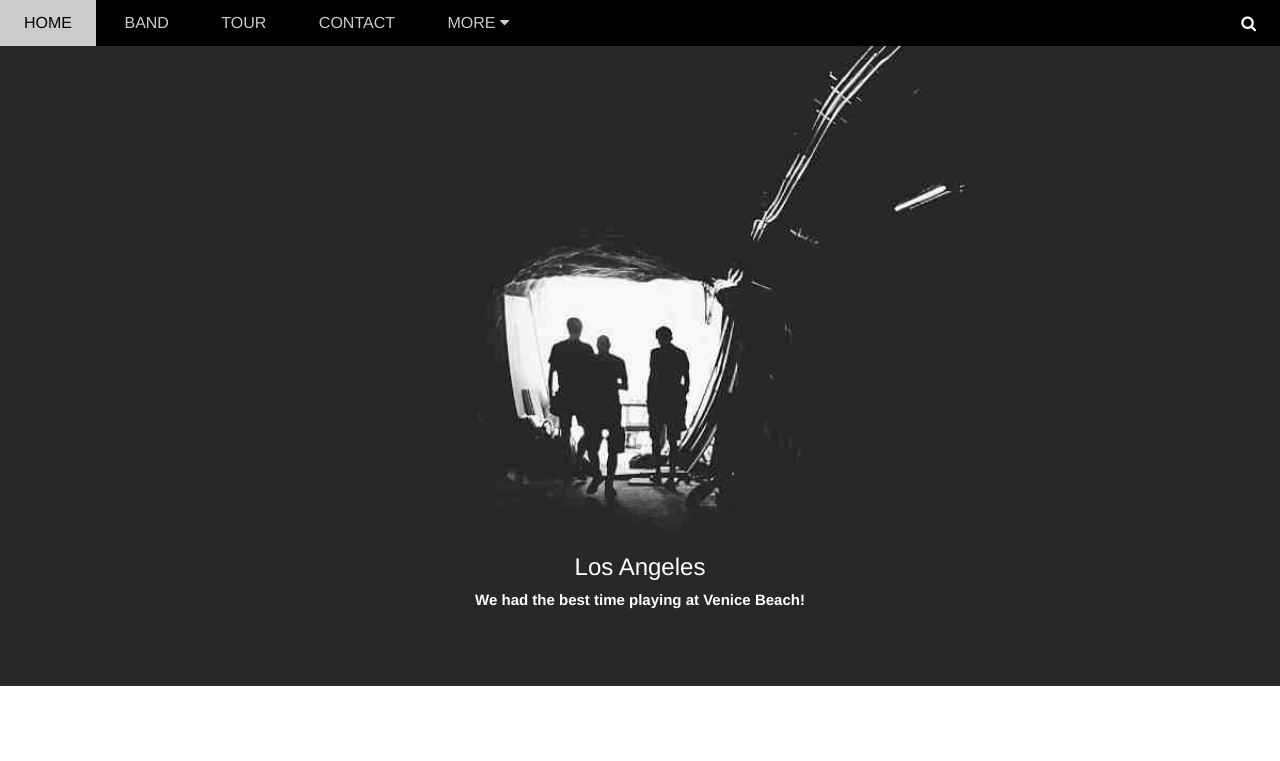
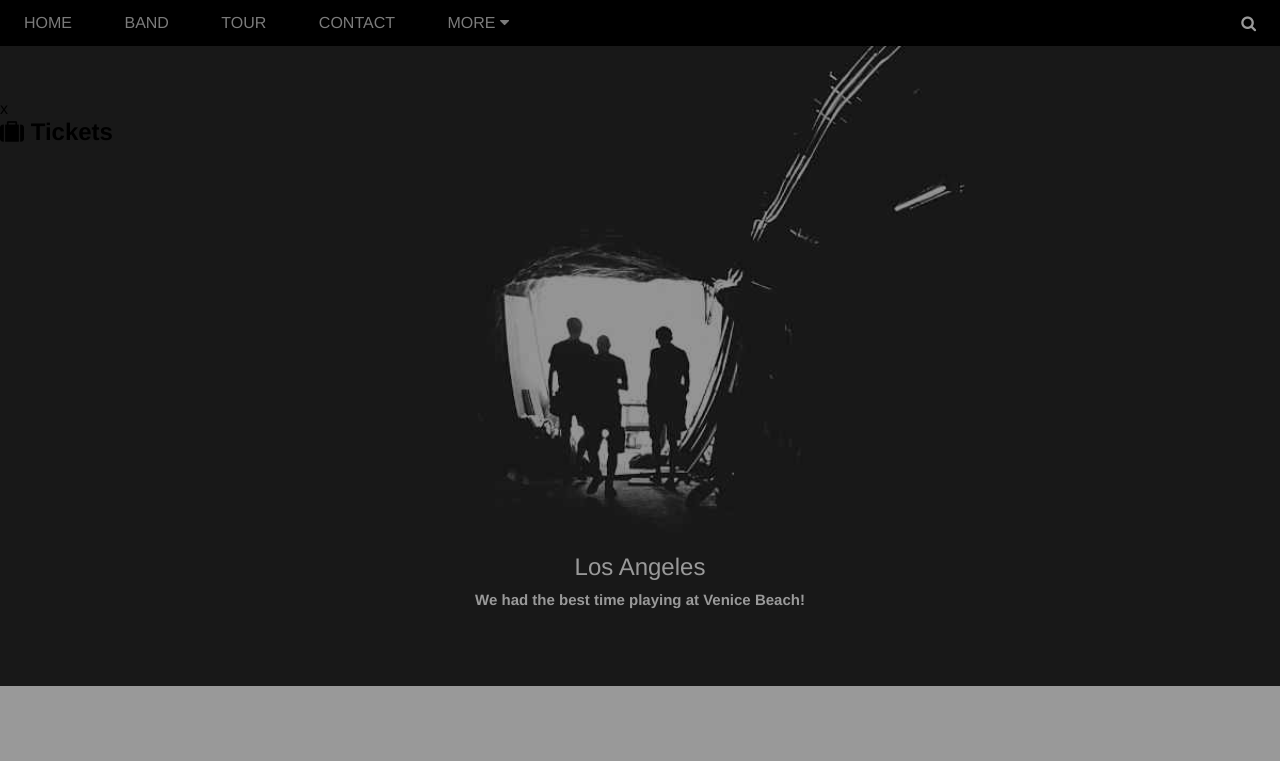
Before and after one commit to vhthuong/w3-band, a plain HTML site: page index.html in a window 1280 px wide. Shown: the top 761 px of the page. Drawn offline with Linux system fonts and the light colour scheme.

Commit message:
Add Ticket Modal

```diff
--- a/assets/css/style.css
+++ b/assets/css/style.css
@@ -223,12 +223,13 @@ html {
     color: #fff;
     background-color: #f44336;
     margin-left: 16px;
-    padding: 2px 8px;
+    padding: 2.5px 8px;
 }
 
 .tour-list .ticket-remain {
     color: #ffffff;
     float: right;
+    margin-top: -3px;
     margin-right: 16px;
     background-color: #000;
     border-radius: 50%;
@@ -280,8 +281,39 @@ html {
     margin: 0 0 16px;
     padding: 8px 16px;
     border: none;
+    line-height: 22px;
 }
 
+.ticket-sell .buy-btn:hover {
+    color: #000 !important;
+    background-color: #ccc !important;
+}
+/* End Ticket section */
+
+/* Start Ticket Modal */
+
+#ticketModal {
+    z-index: 3;
+    padding-top: 100px;
+    position: fixed;
+    left: 0;
+    top: 0;
+    width: 100%;
+    height: 100%;
+    overflow: auto;
+    background-color: rgba(0,0,0,0.4);
+}
+
+#ticketModal .modal-content {
+    position: relative;
+    animation: animatetop 0.4s;
+}
+
+#ticketModal .modal-header {
+
+}
+
+/* Start Footer */
 #footer {
 
 }
--- a/index.html
+++ b/index.html
@@ -147,11 +147,24 @@
                     </div>
                 </div>
             </div>
+
+            <div id="ticketModal">
+                <div class="modal-content">
+                    <div class="modal-header">
+                        <span class="x-btn">x</span>
+                        <h2 class="modal-wide">
+                            <i class="fa fa-suitcase"></i>
+                            Tickets
+                        </h2>
+                    </div>
+                </div>
+            </div>
             <div class="content-section">
                 <h2 class="section-heading">CONTACT</h2>
                 <p class="section-sub-heading">Fan? Drop a note!</p>
             </div>
         </div>
+
 
         <div id="footer">
             <div id="banner">
```
